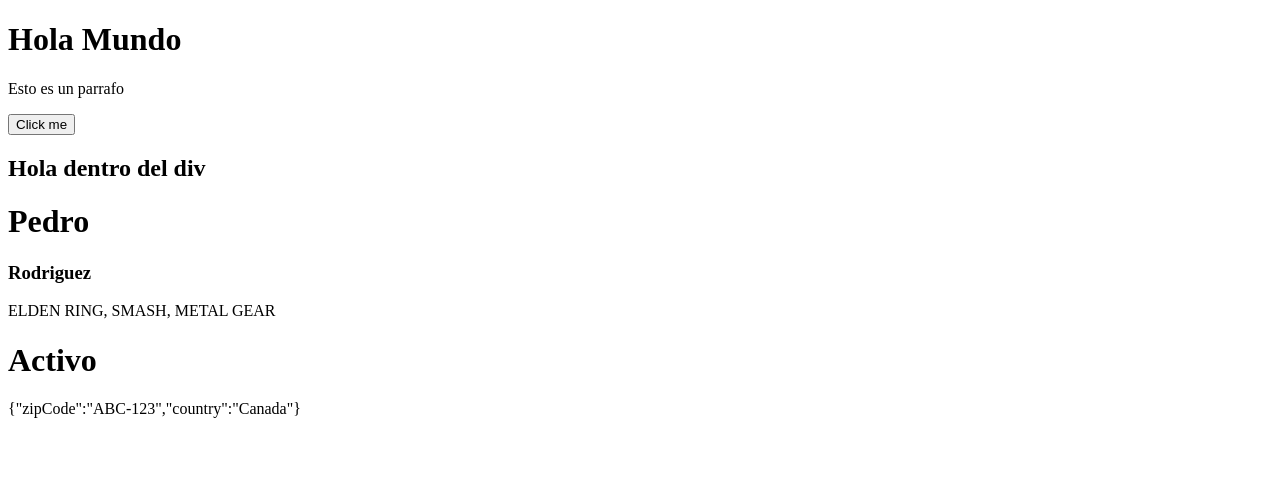
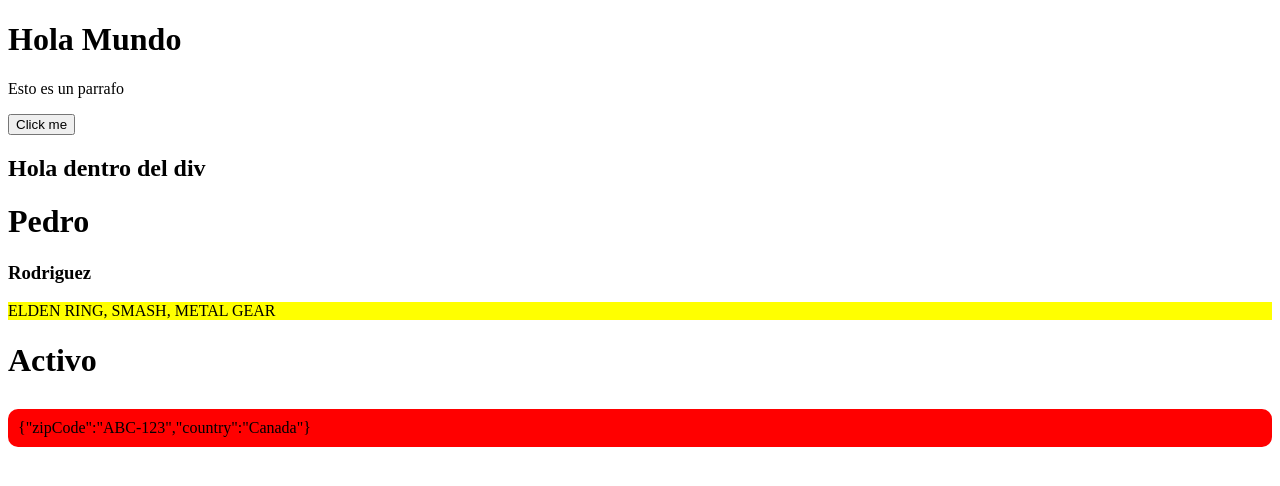
Before and after one commit to VictorCarmonaMoraza/First_Steps, a React (Vite) app: page / in a window 1280 px wide. Shown: the top 486 px of the page. Built offline with nearby package versions, Linux system fonts and the light colour scheme.

Commit message:
Colocar estilos de CSS

```diff
--- a/src/MyAwesomeApp.tsx
+++ b/src/MyAwesomeApp.tsx
@@ -1,3 +1,5 @@
+import { CSSProperties } from "react";
+
 const name = "Pedro";
 const lastName = "Rodriguez";
 
@@ -9,16 +11,24 @@
 
   country: "Canada",
 };
+const myStyle: CSSProperties = {
+  backgroundColor: "red",
+  borderRadius: isActive ? 10 : 20,
+  padding: 10,
+  marginTop: 30,
+};
 export function MyAwesomeApp() {
   return (
     <>
       <h1>{name}</h1>
       <h3>{lastName}</h3>
       {/* Unidos por una coma */}
-      <p>{favorite.join(", ").toUpperCase()}</p>
+      <p style={{ backgroundColor: "yellow" }}>
+        {favorite.join(", ").toUpperCase()}
+      </p>
 
       <h1>{isActive ? "Activo" : "Inactivo"}</h1>
-      <p>{JSON.stringify(adress)}</p>
+      <p style={myStyle}>{JSON.stringify(adress)}</p>
     </>
   );
 }
```
